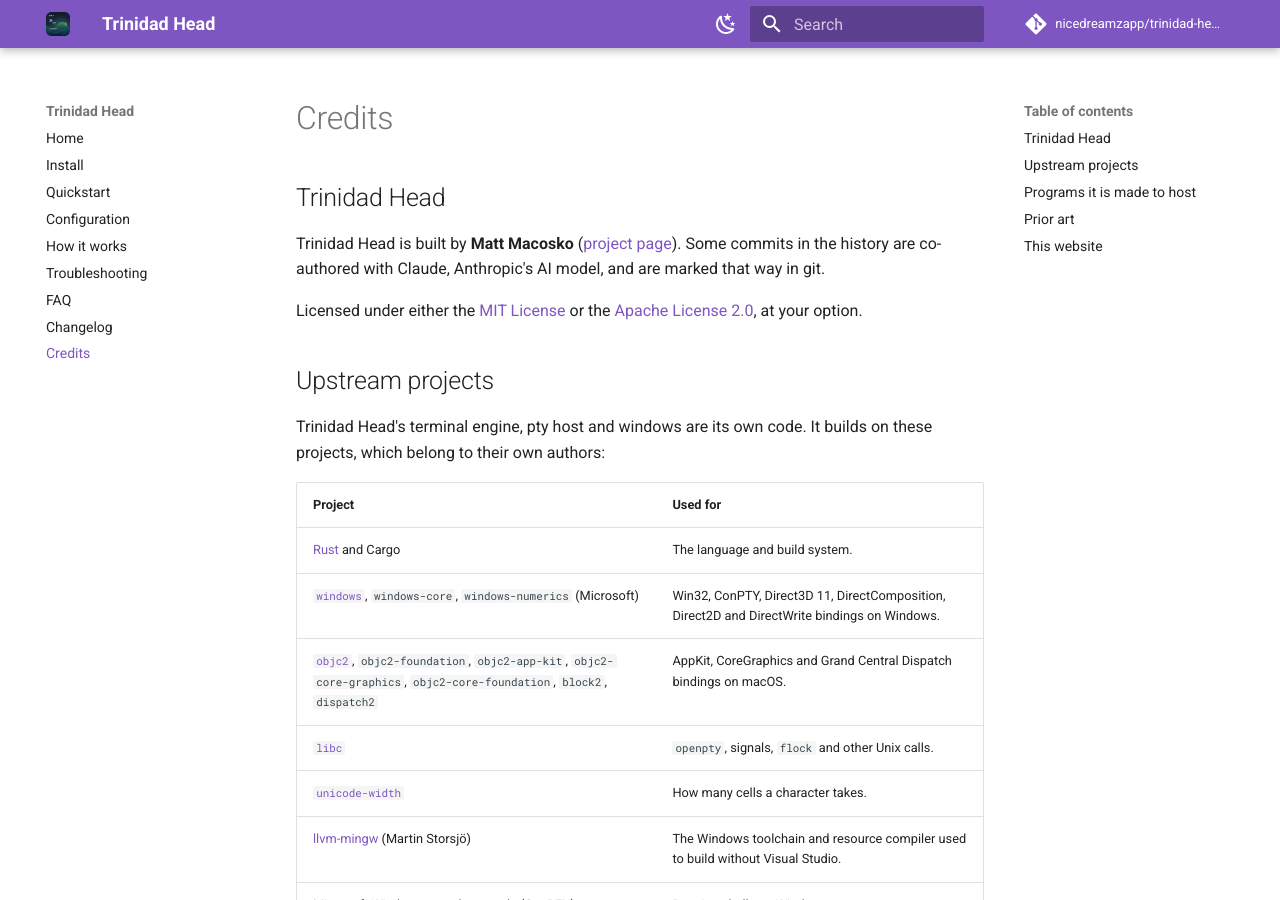
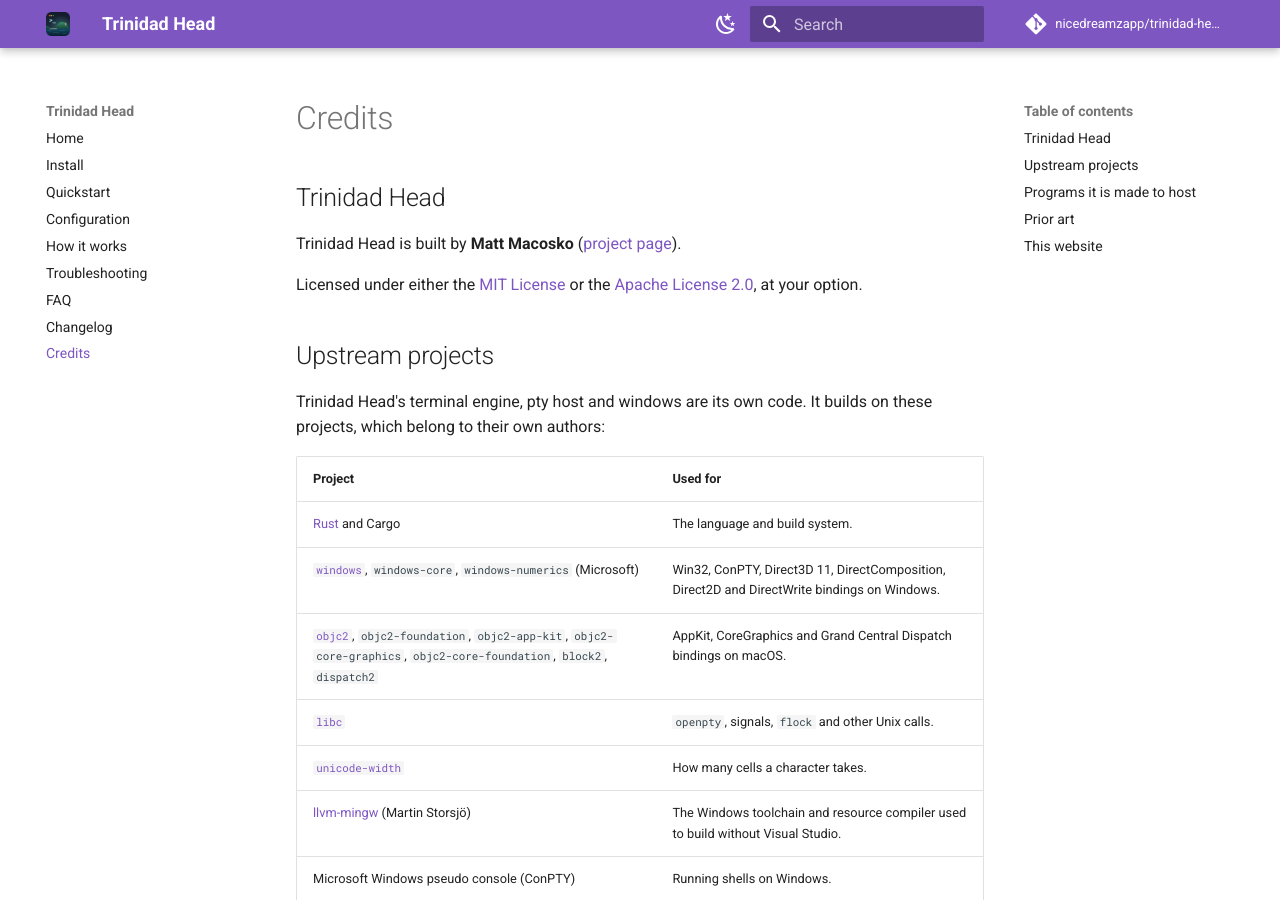
Before and after one commit to nicedreamzapp/trinidad-head, an MkDocs documentation site: the page built from docs/credits.md, in a window 1280 px wide and 900 px high. Built offline with MkDocs 1.6.1 and Material for MkDocs 9.7.7, drawn with Linux system fonts in a browser that asks for light colours; comment, search, counter and statistics services are not loaded.

Commit message:
docs: drop tool credit

```diff
--- a/docs/credits.md
+++ b/docs/credits.md
@@ -8,8 +8,7 @@
 ## Trinidad Head
 
 Trinidad Head is built by **Matt Macosko**
-([project page](https://nicedreamzwholesale.com/software/trinidad-head/)). Some commits in the
-history are co-authored with Claude, Anthropic's AI model, and are marked that way in git.
+([project page](https://nicedreamzwholesale.com/software/trinidad-head/)).
 
 Licensed under either the [MIT License](https://github.com/nicedreamzapp/trinidad-head/blob/main/LICENSE-MIT)
 or the [Apache License 2.0](https://github.com/nicedreamzapp/trinidad-head/blob/main/LICENSE-APACHE),
```
